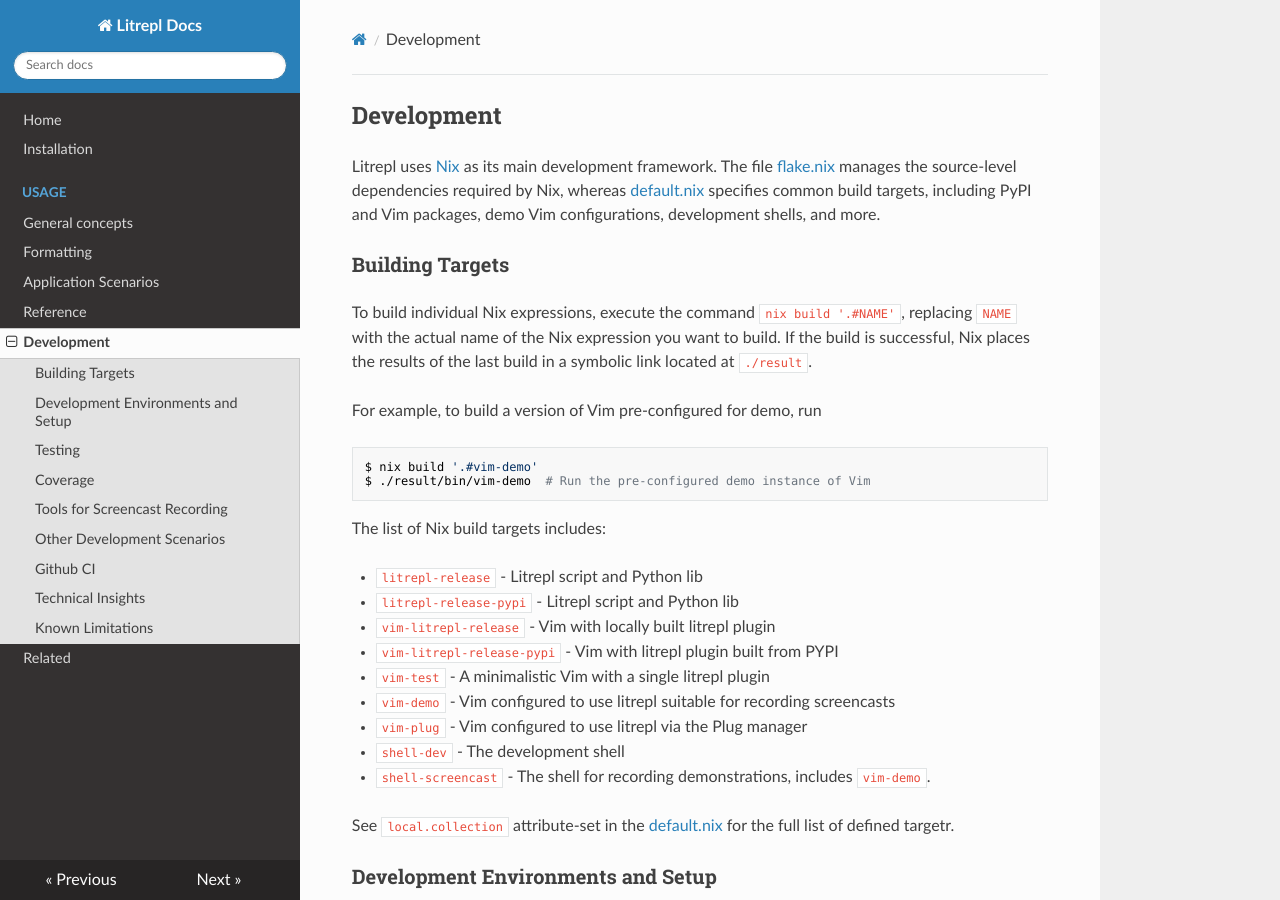
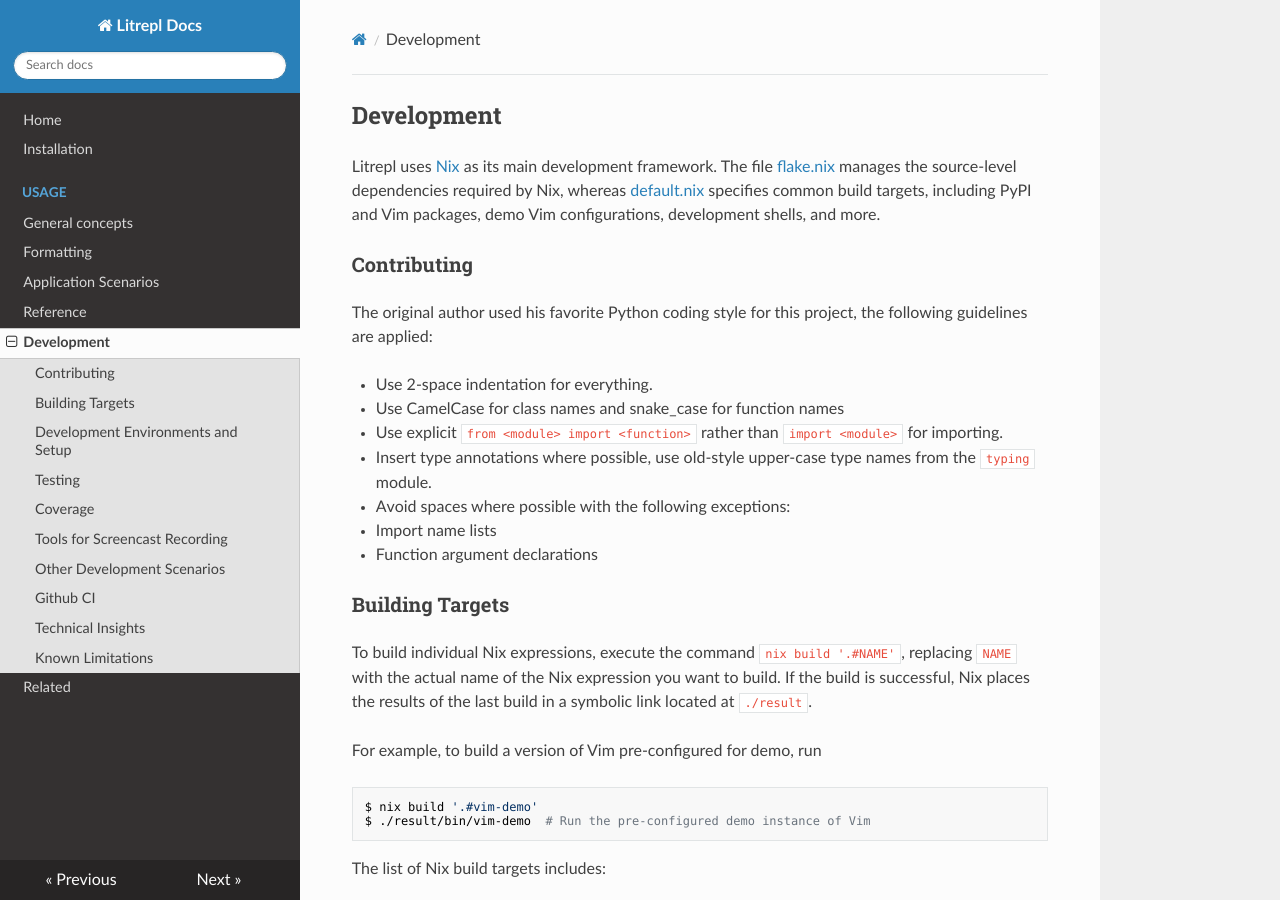
Before and after one commit to sergei-mironov/litrepl, an MkDocs documentation site: the page built from docs/development.md, in a window 1280 px wide and 900 px high. Built offline with MkDocs 1.6.1, drawn with Linux system fonts in a browser that asks for light colours; nearby versions of some CDN libraries.

Commit message:
Update development.md, add the Contributing section #6

```diff
--- a/docs/development.md
+++ b/docs/development.md
@@ -5,6 +5,21 @@
 dependencies required by Nix, whereas [default.nix](./static/default.nix) specifies
 common build targets, including PyPI and Vim packages, demo Vim configurations,
 development shells, and more.
+
+### Contributing
+
+The original author used his favorite Python coding style for this project, the
+following guidelines are applied:
+
+* Use 2-space indentation for everything.
+* Use CamelCase for class names and snake_case for function names
+* Use explicit `from <module> import <function>` rather than `import <module>`
+  for importing.
+* Insert type annotations where possible, use old-style upper-case type names
+  from the `typing` module.
+* Avoid spaces where possible with the following exceptions:
+  - Import name lists
+  - Function argument declarations
 
 ### Building Targets
 
```
